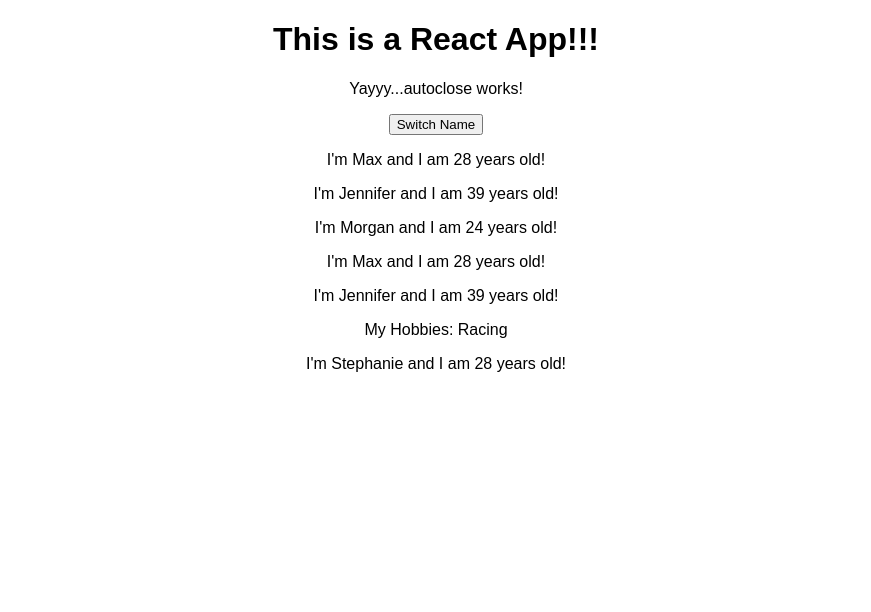
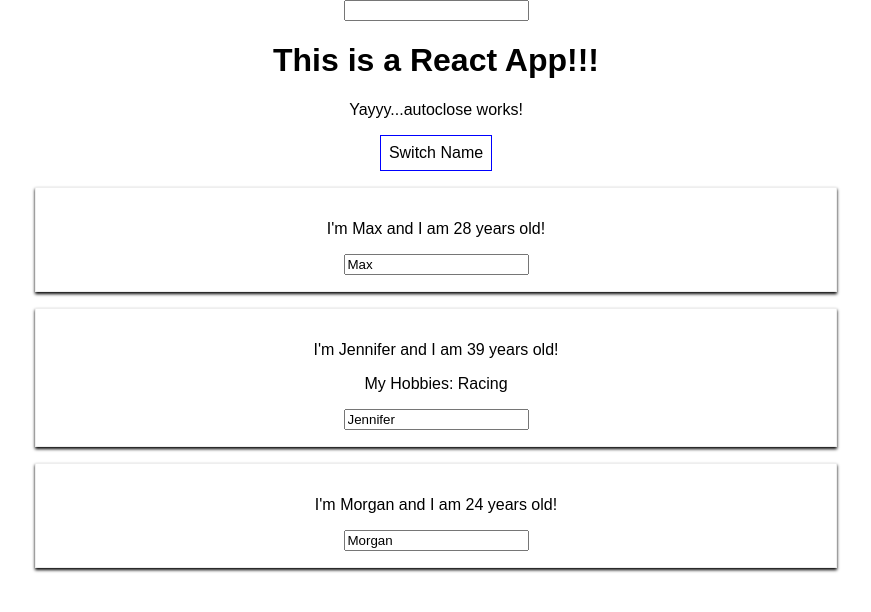
Before and after one commit to jchaiken/udemy-react, a React (Create React App) app: page / in a window 1280 px wide. Shown: the top 612 px of the page, without its empty margins (204-1075 px from the left). Built offline with nearby package versions, Linux system fonts and the light colour scheme.

Commit message:
add styling to component

```diff
--- a/src/App.js
+++ b/src/App.js
@@ -1,6 +1,7 @@
 import React, { Component } from 'react';
 import './App.css';
 import Person from './Person/Person';
+import UserInput from './UserInput/UserInput';
 
 class App extends Component {
   state = {
@@ -12,31 +13,67 @@
     otherState: 'some other value'
   }
 
-  switchNameHandler = () => {
+  switchNameHandler = (newName) => {
     // console.log('Was clicked!');
     // DON'T DO THIS:  this.state.persons[0].name = 'Maximilian';
     this.setState( {
       persons: [
-        { name: 'Maximilian', age: 28 },
+        { name: newName, age: 28 },
         { name: 'Jennifer', age: 39 },
         { name: 'Morgan', age: 13 }
       ]
     } )
   }
 
+  nameChangedHandler = (event) => {
+    this.setState( {
+      persons: [
+        { name: 'Max', age: 28 },
+        { name: 'Jennifer', age: 39 },
+        { name: event.target.value, age: 13 }
+      ]
+    } )
+  }
+
   render() {
+
+    const style = {
+      backgroundColor: 'white',
+      font: 'inherit',
+      border: '1px solid blue',
+      padding: '8px',
+      cursor: 'pointer'
+    };
+
     return (
       <div className="App">
+
+        <UserInput/>
+
         <h1>This is a React App!!!</h1>
         <p>Yayyy...autoclose works!</p>
-        <button onClick={this.switchNameHandler}>Switch Name</button>
+        {/* bind syntax is recommended over this approach for efficiency */}
+        <button
+          style={style}
+          onClick={ () => this.switchNameHandler('Maximilian!!')}>Switch Name</button>
+        {/* <button onClick={this.switchNameHandler.bind(this, 'Maximilian')}>Switch Name</button> */}
         {/* display the person component */}
-        <Person name={this.state.persons[0].name} age={this.state.persons[0].age}/>
-        <Person name={this.state.persons[1].name} age={this.state.persons[1].age}/>
-        <Person name={this.state.persons[2].name} age={this.state.persons[2].age}/>
-        <Person name="Max" age="28" />
-        <Person name="Jennifer" age="39">My Hobbies: Racing</Person>
-        <Person name="Stephanie" age="28" />
+        <Person
+          name={this.state.persons[0].name}
+          age={this.state.persons[0].age}/>
+        <Person
+          name={this.state.persons[1].name}
+          age={this.state.persons[1].age}
+          click={this.switchNameHandler.bind(this, 'Max!')}
+          >My Hobbies: Racing
+        </Person>
+        <Person
+          name={this.state.persons[2].name}
+          age={this.state.persons[2].age}
+          changed={this.nameChangedHandler}/>
+        {/* <Person name="Max" age="28" /> */}
+        {/* <Person name="Jennifer" age="39">My Hobbies: Racing</Person> */}
+        {/* <Person name="Stephanie" age="28" /> */}
       </div>
     );
     // the above code is compiled as shown below
--- /dev/null
+++ b/src/Person/Person.css
@@ -0,0 +1,8 @@
+.Person {
+    width: 60%;
+    margin: 16px auto;
+    border: 1px solid #eee;
+    box-shadow: 0 2px 3px;
+    padding: 16px;
+    text-align: center;
+}
--- a/src/Person/Person.js
+++ b/src/Person/Person.js
@@ -1,14 +1,17 @@
 import React from 'react';
+
+import './Person.css';
 
 const person = (props) => {
     // return <p>I'm a person and I am X years old!</p>
     // return <p>I'm a person and I am Math.floor(Math.random() * 30) years old!</p>
     // return <p>I'm a person and I am {Math.floor(Math.random() * 30)} years old!</p>
     return (
-        <div>
-            <p>I'm {props.name} and I am {props.age} years old!</p>
+        <div className="Person">
+            <p onClick={props.click}>I'm {props.name} and I am {props.age} years old!</p>
             {/* used to access info between open and close of person component tag in app.js */}
             <p>{props.children}</p>
+            <input type="text" onChange={props.changed} value={props.name}/>
         </div>
     )
 }
--- /dev/null
+++ b/src/UserInput/UserInput.js
@@ -0,0 +1,12 @@
+import React from 'react';
+
+const userInput = () => {
+    return (
+        <div className="UserInput">
+
+            <input type="text" />
+        </div>
+    )
+}
+
+export default userInput;
--- /dev/null
+++ b/src/UserOutput/UserOutput.js
@@ -0,0 +1 @@
+import React from 'react';
```
